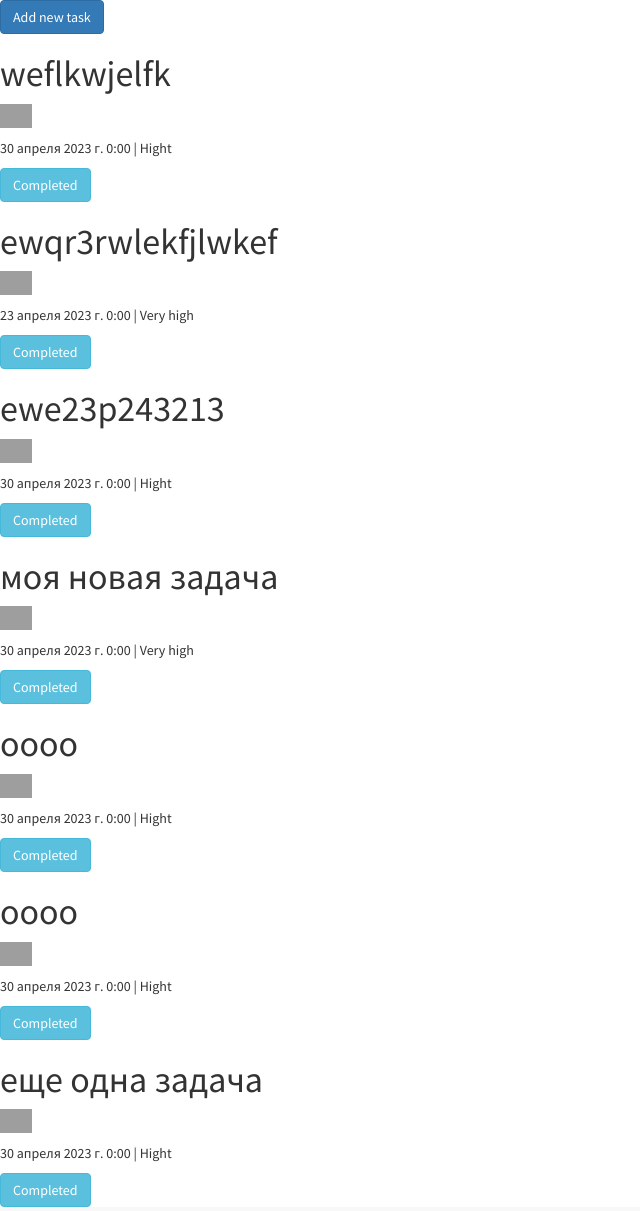
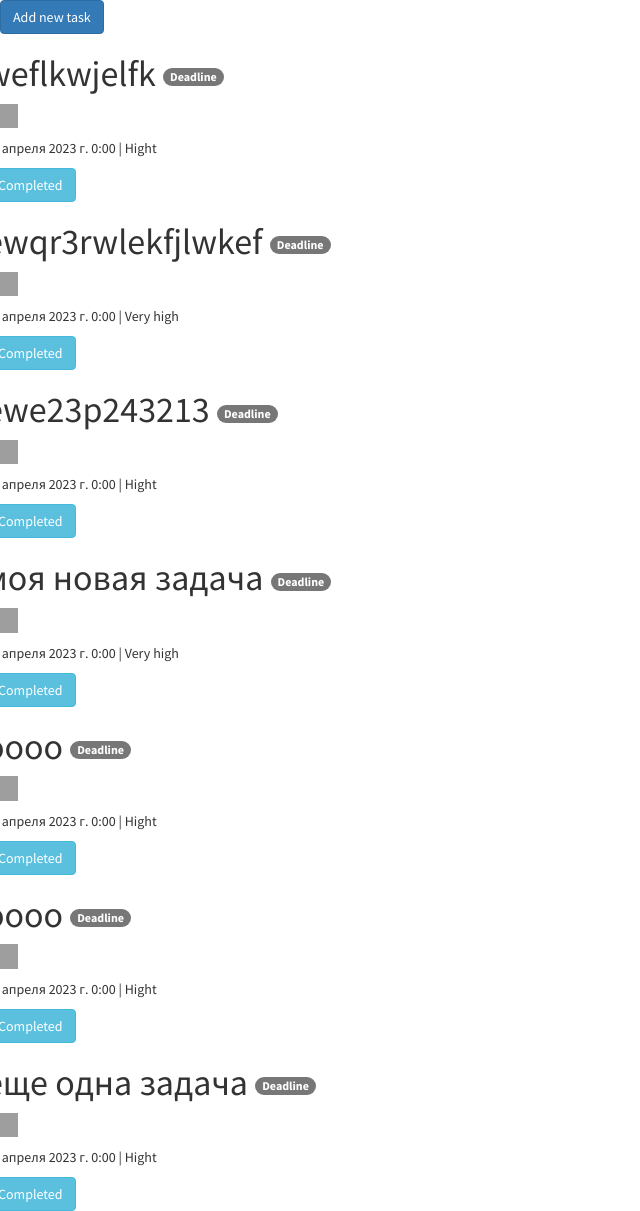
Before and after one commit to GreatRaksin/ToDo_app_Django, a Django app: a page that uses templates/list_detail.html in a window 1280 px wide. Shown: the part 60-1271 px from the top of the page, without its empty margins (0-640 px from the left). Run offline with Django 4.2, Linux system fonts and the light colour scheme; data comes from the database, SQL or seed files in the repository; some libraries are stand-ins or nearby versions; grey boxes are pictures that could not be loaded.

Commit message:
Adding some design changes

```diff
--- a/templates/list_detail.html
+++ b/templates/list_detail.html
@@ -11,15 +11,24 @@
         {% endfor %}
     {% endif %}
 
+    <div class="row">
         {% for todo in todos %}
-        <div>
-            <h1>{{ todo.title }}</h1> <a href=""><img src="{% static 'edit.png' %}" width="2.5%"></a>
+            <div class="card">
+                <div class="card-header">
+                    <h1>{{ todo.title }} <span class="badge bg-danger">Deadline</span></h1>
+                    <a href=""><img src="{% static 'edit.png' %}" width="2.5%"></a>
+                </div>
+
+                <div class="card-body">
                     <p>{{ todo.content|safe }}</p>
                     <p>{{ todo.due_date }} | {{ todo.priority }}</p>
+                </div>
 
+                <div class="card-footer">
                     <a href="{% url 'complete_task' task_title=todo.title %}" class="btn btn-info">Completed</a>
                 </div>
+            </div>
         {% endfor %}
-
+    </div>
 
 {% endblock %}
--- a/todo/views.py
+++ b/todo/views.py
@@ -38,9 +38,11 @@
 def show_list(request, title):
     task_list = get_object_or_404(TasksList, title=title)
     todos = Task.objects.filter(todo_list=task_list, status=False)
+    now = datetime.datetime.now()  # фиксируем дату в тот момент, когда пользователь вошел на сайт
 
     return render(request, 'list_detail.html', {'todos': todos,
-                                                'list_name': task_list.title})
+                                                'list_name': task_list.title,
+                                                'today': now})
 
 
 def complete_task(request, task_title):
```
Lines whose indentation alone changed are shown as unchanged.
